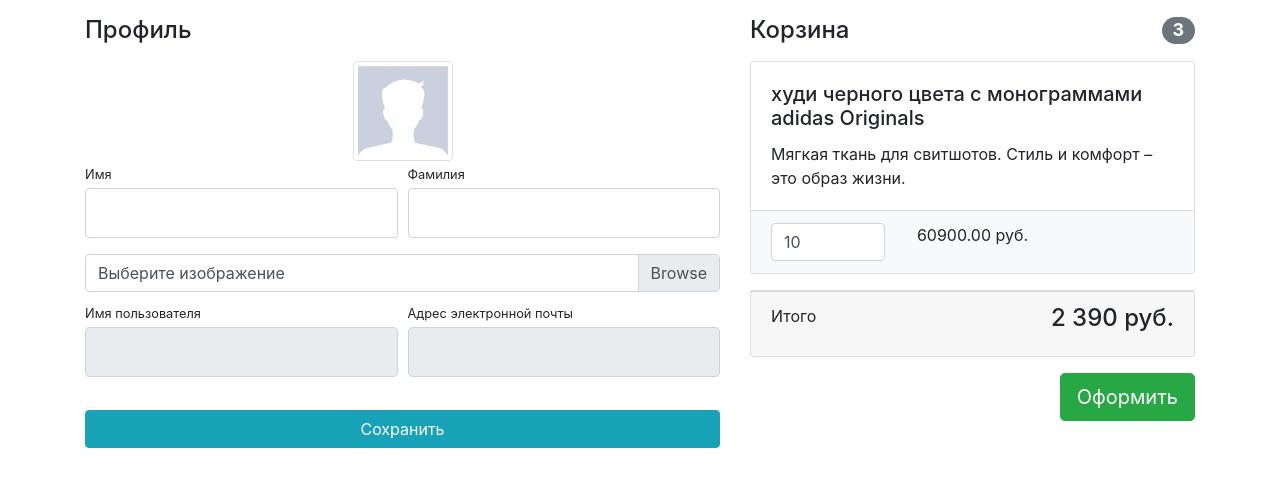
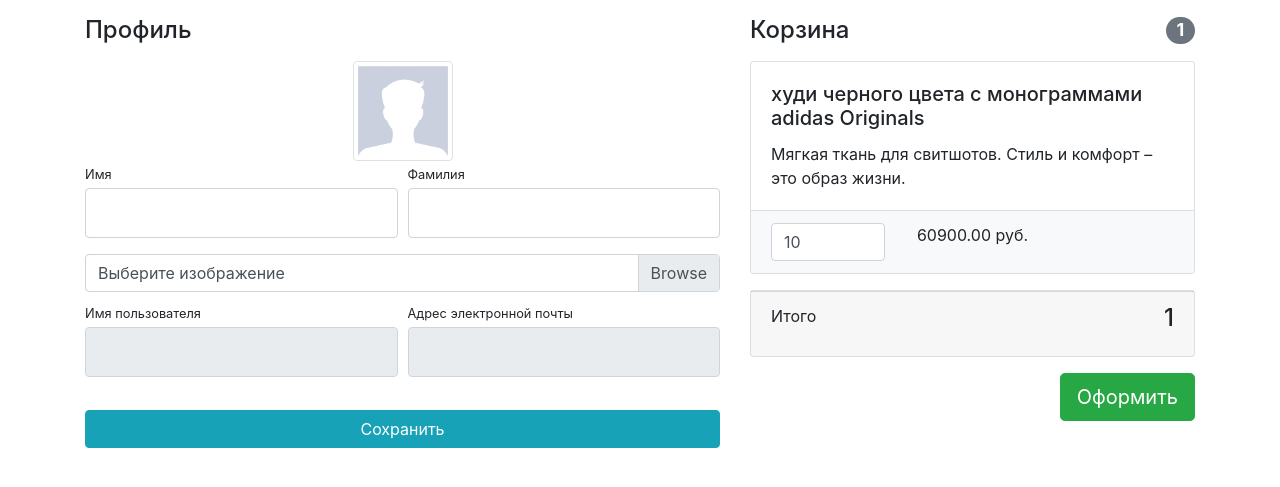
Before and after one commit to Martinovdima/geekshop, a Django app: template users/templates/users/profile.html in a window 1280 px wide. Shown: the part 56-543 px from the top of the page. Run offline with Django 3.2, Linux system fonts and the light colour scheme; data comes from the database, SQL or seed files in the repository; tables that the repository leaves empty hold one stand-in row (values such as "Sample post"); the template is opened without the code that fills it: values that come from a table or form of the project are taken from there, most other values are stand-ins (such as "Sample title", 1, 10 or a date in 2020); some libraries are stand-ins or nearby versions.

Commit message:
added total_quantity and total_sum for users

```diff
--- a/basket/templates/basket/basket.html
+++ b/basket/templates/basket/basket.html
@@ -1,6 +1,6 @@
 {% if basket %}
     <h4 class="mt-3 mb-3 d-flex justify-content-between align-items-center mb-3">
-        Корзина <span class="badge badge-secondary badge-pill">3</span>
+        Корзина <span class="badge badge-secondary badge-pill">{{ total_quantity }}</span>
     </h4>
     {% for basket in basket %}
         <div class="card mb-3">
@@ -29,7 +29,7 @@
     <div class="card mb-3">
         <div class="card-footer">
             <p class="float-left">Итого</p>
-            <h4 class="float-right">2 390 руб.</h4>
+            <h4 class="float-right">{{ total_sum }}</h4>
         </div>
     </div>
     <button type="button" class="btn btn-success btn-lg float-right">Оформить</button>
--- a/users/templates/users/profile.html
+++ b/users/templates/users/profile.html
@@ -9,7 +9,7 @@
     <div class="container">
         <div class="row">
             <div class="col-lg-7">
-                    {% if messages or form.errors %}
+                {% if messages or form.errors %}
                     <div class="alert {% if message %} alert-success {% else %} alert-warning {% endif %} alert-dismissible fade show" role="alert"
                     style="margin-top: 50px;">
                     {% if messages %}
```
Also changed, not shown: users/views.py (+10 -0 lines).
